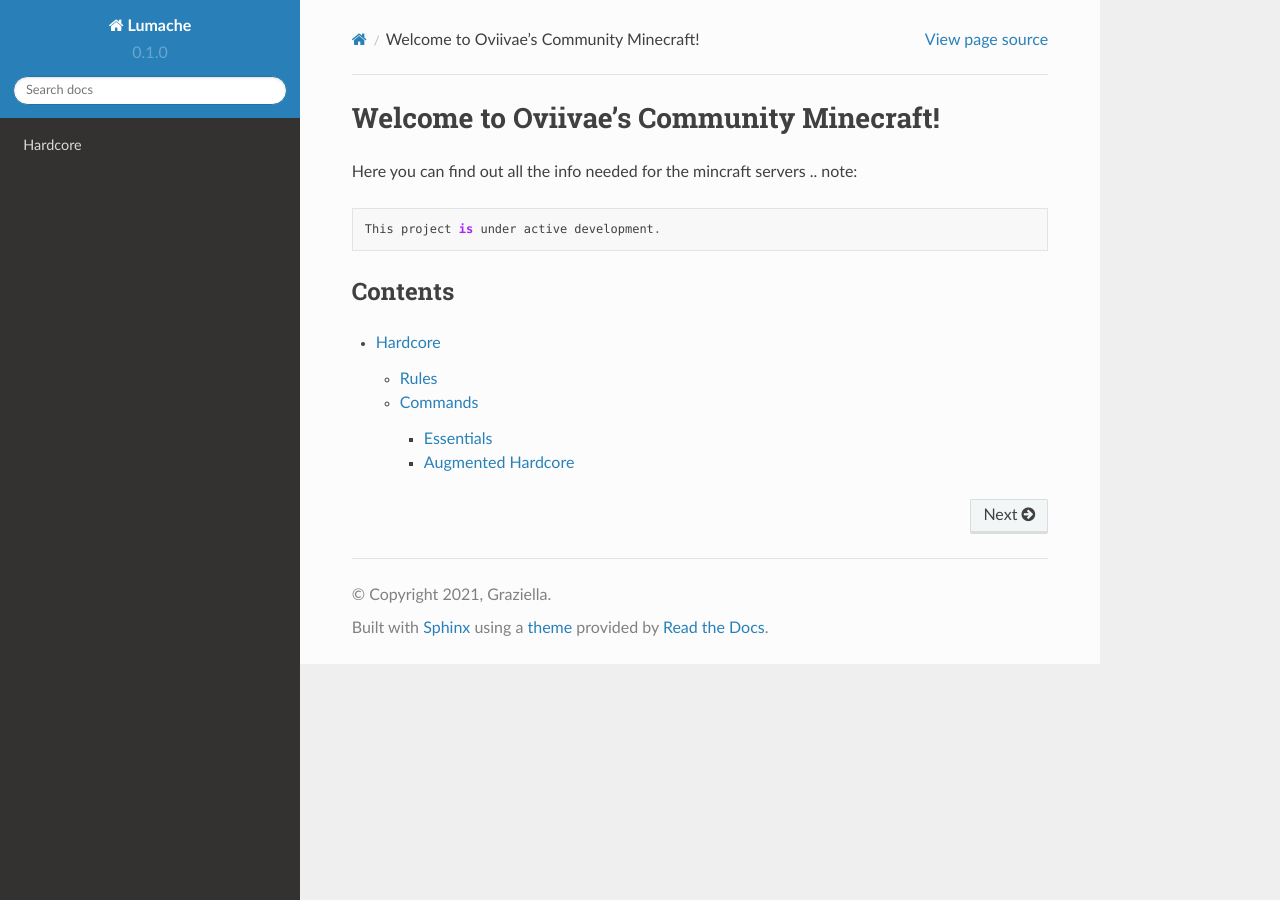
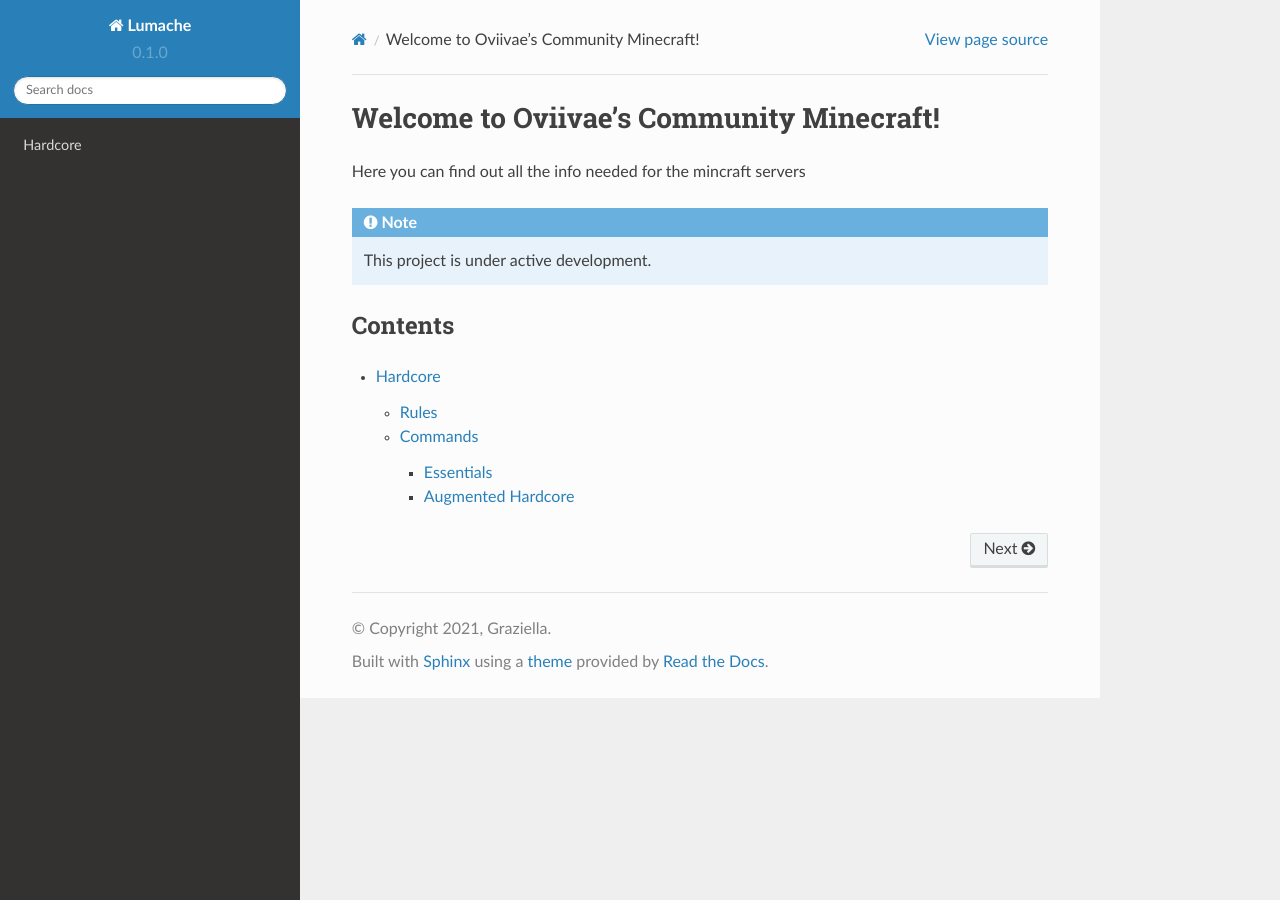
Before and after one commit to nerdyjohnny/ovidoc, a Sphinx documentation site: the page built from docs/source/index.rst, in a window 1280 px wide. Built offline with Sphinx 7.4.7 and the Read the Docs theme 2.0.0, drawn with Linux system fonts in a browser that asks for light colours.

```diff
--- a/docs/source/index.rst
+++ b/docs/source/index.rst
@@ -2,9 +2,9 @@ Welcome to Oviivae's Community Minecraft!
 ===================================
 
 Here you can find out all the info needed for the mincraft servers
-.. note::
 
-   This project is under active development.
+
+.. note:: This project is under active development.
 
 Contents
 --------
```
